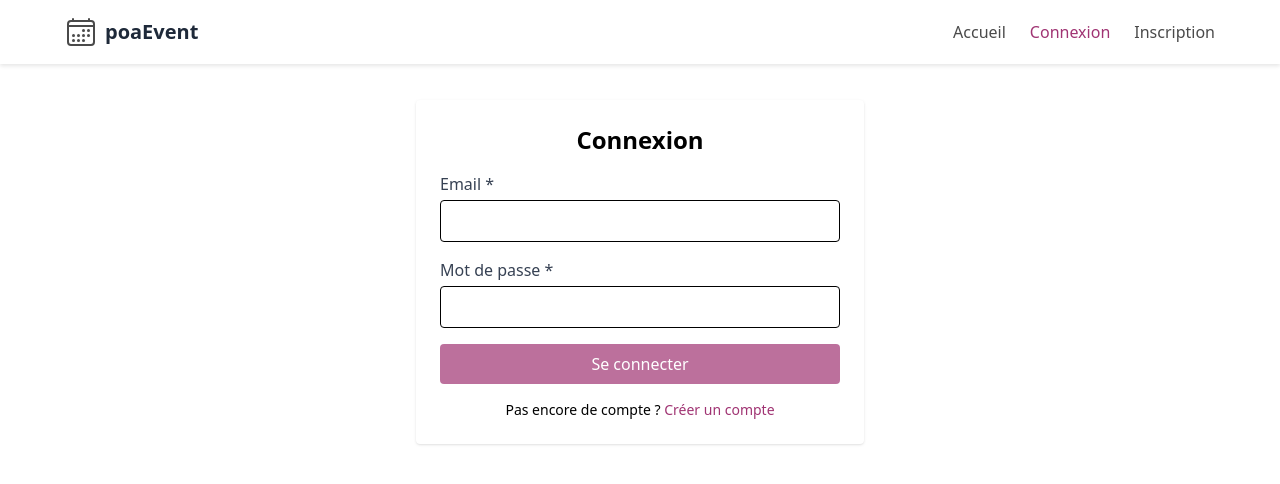
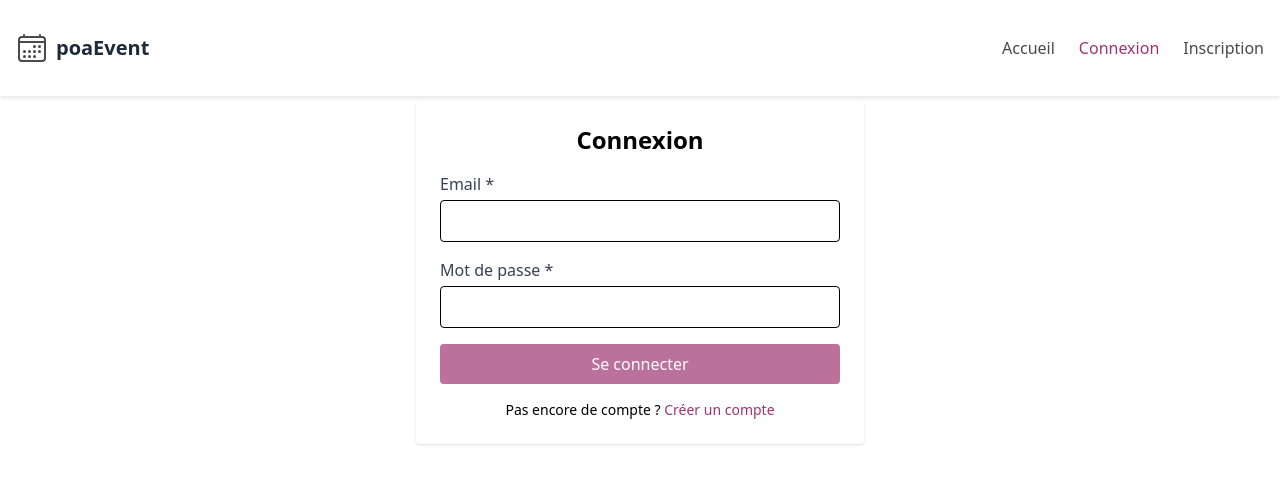
Before and after one commit to vieux11/frontPoa, an Angular app: page /login in a window 1280 px wide. Shown: the top 484 px of the page. Built offline with nearby package versions, Linux system fonts and the light colour scheme.

Commit message:
refactor(header): update container class for improved layout

```diff
--- a/src/app/shared/header/header.component.html
+++ b/src/app/shared/header/header.component.html
@@ -1,5 +1,5 @@
 <header class="bg-white shadow-sm">
-  <div class="container py-4">
+  <div class="poa-container max-w-7xl mx-auto px-4 py-4">
     <div class="flex justify-between items-center">
       <!-- Logo -->
       <a routerLink="/" class="flex items-center space-x-2">
```
